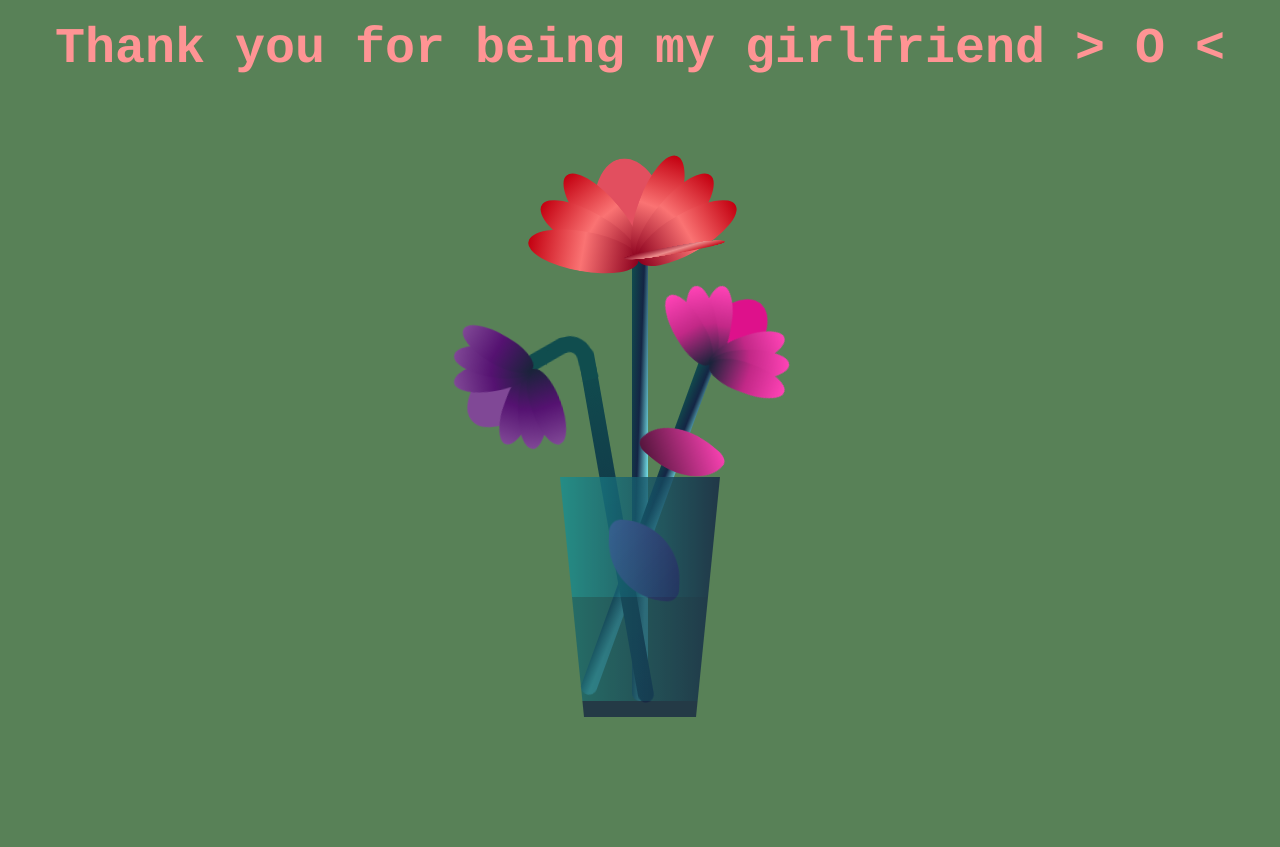
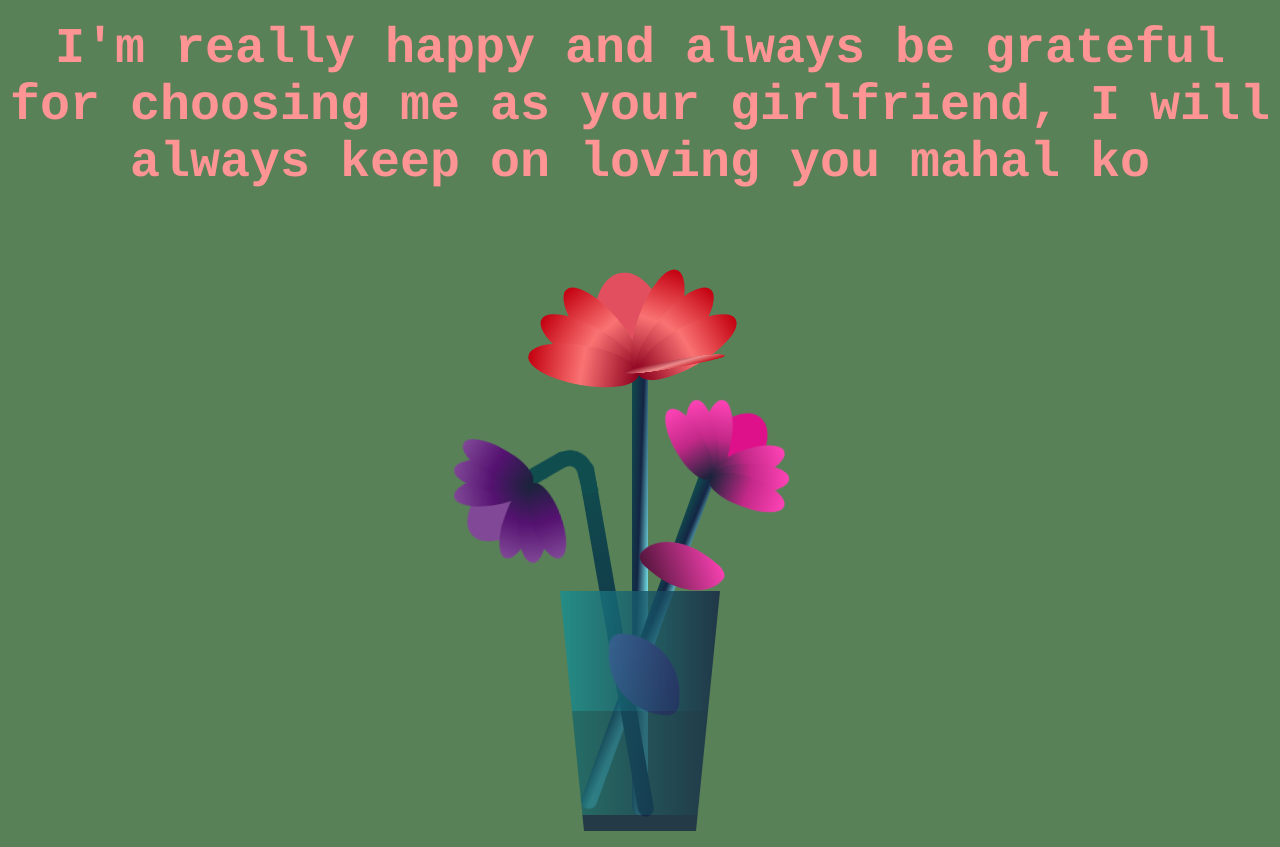
Before and after one commit to lynxkoe/HI_MAHAL, a plain HTML site: page Document.html in a window 1280 px wide. Before the commit the page ends 800 px from the top, so only its background shows below. Drawn offline with Linux system fonts and the light colour scheme.

Commit message:
Document.html

```diff
--- a/Document.html
+++ b/Document.html
@@ -9,7 +9,7 @@
   <body>
 
 
-    <div id="thankyou"><b>Thank you for being my girlfriend > O <  </b></div>
+    <div id="thankyou"><b>I'm really happy and always be grateful for choosing me as your girlfriend, I will always keep on loving you mahal ko </b></div>
     <div class="flower">
       <div class="f-wrapper">
         <div class="flower__line"></div>
```
